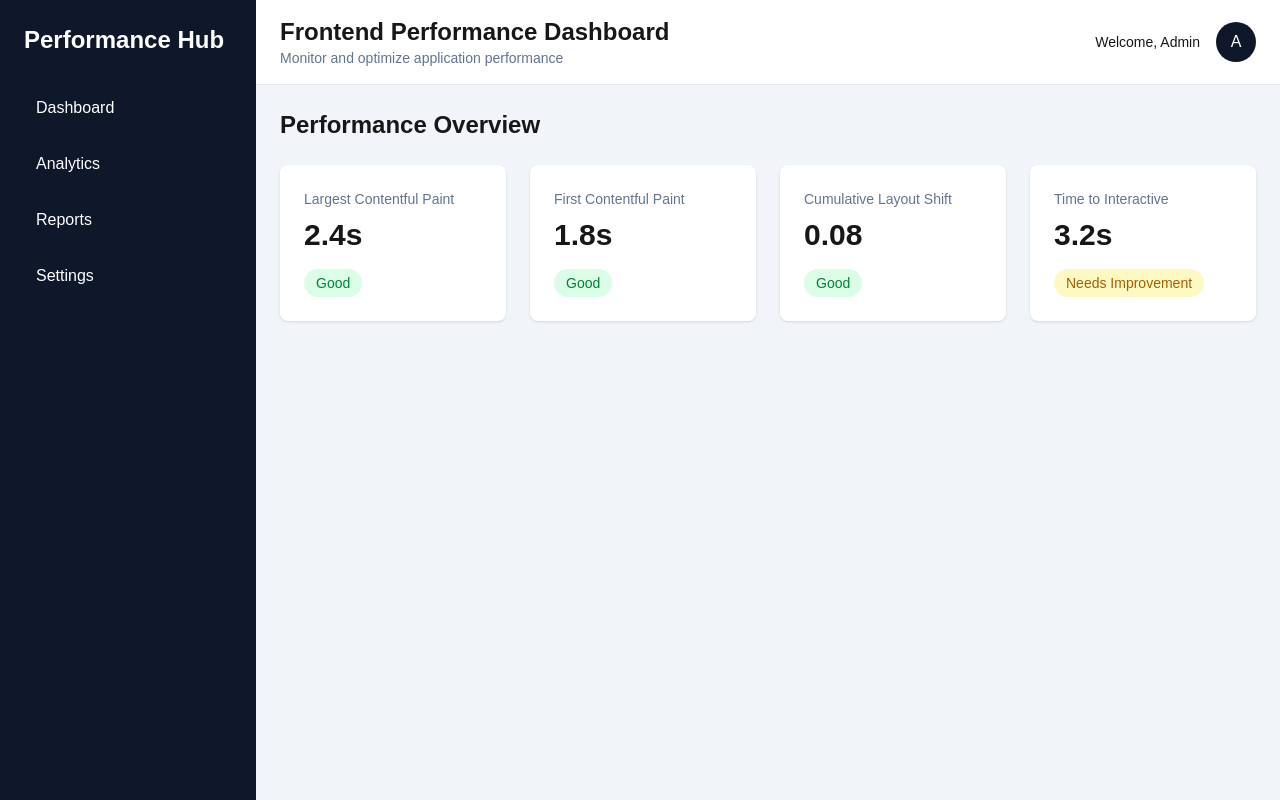
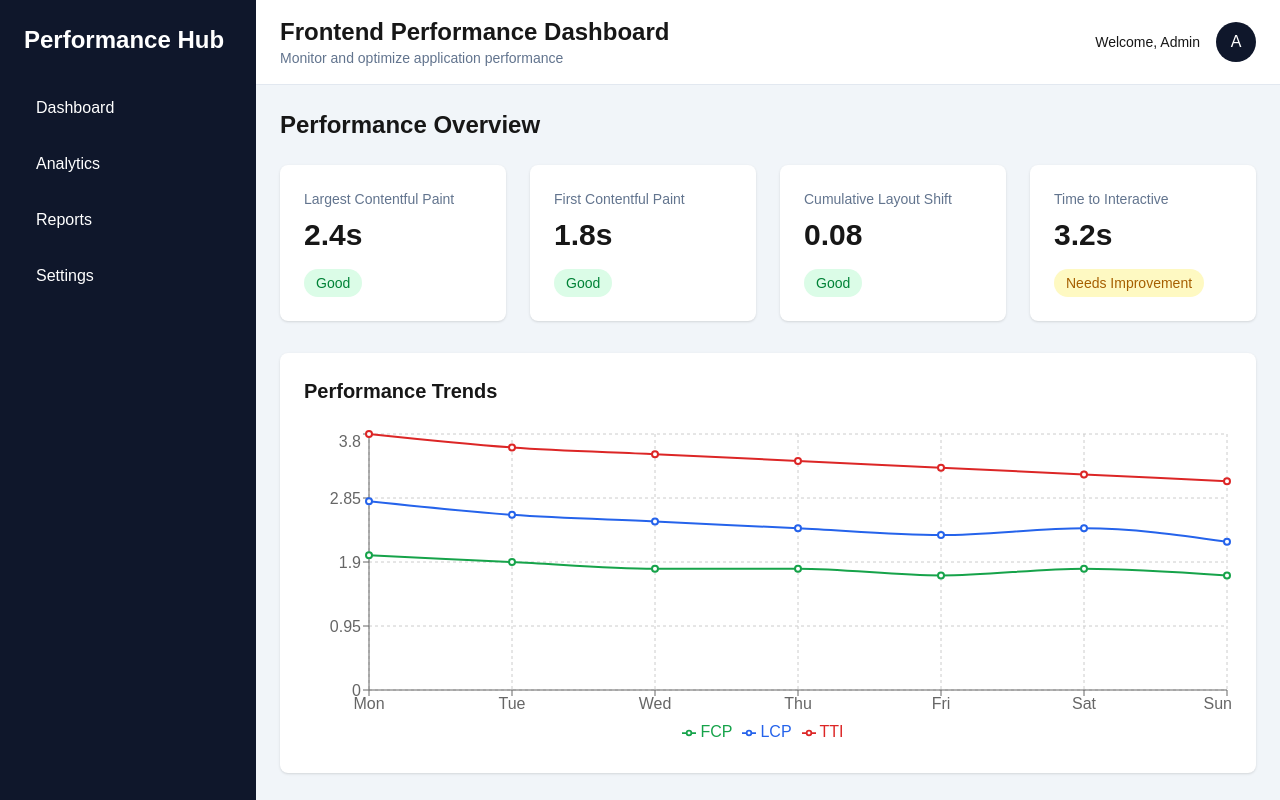
Before and after one commit to Yuvarani-UI/frontend-performance-dashboard, a Next.js app: page / in a window 1280 px wide. Built offline with nearby package versions, Linux system fonts and the light colour scheme.

Commit message:
feat: add performance trends chart using recharts

```diff
--- a/app/page.tsx
+++ b/app/page.tsx
@@ -1,5 +1,6 @@
 import DashboardLayout from '../src/components/layout/dashboardlayout';
 import StatsCard from '@/src/components/dashboard/statscard';
+import PerformanceChart from '../src/components/charts/performancechart'
 
 const metrics = [
   {
@@ -42,6 +43,9 @@ export default function Home() {
             />
           ))}
         </div>
+        <div className="mt-8">
+             <PerformanceChart />
+        </div>
       </div>
     </DashboardLayout>
   );
--- /dev/null
+++ b/src/components/charts/performancechart.tsx
@@ -0,0 +1,72 @@
+'use client'
+
+import {
+  LineChart,
+  Line,
+  XAxis,
+  YAxis,
+  CartesianGrid,
+  Tooltip,
+  Legend,
+  ResponsiveContainer,
+} from 'recharts';
+
+const data = [
+  { day: 'Mon', lcp: 2.8, fcp: 2.0, tti: 3.8 },
+  { day: 'Tue', lcp: 2.6, fcp: 1.9, tti: 3.6 },
+  { day: 'Wed', lcp: 2.5, fcp: 1.8, tti: 3.5 },
+  { day: 'Thu', lcp: 2.4, fcp: 1.8, tti: 3.4 },
+  { day: 'Fri', lcp: 2.3, fcp: 1.7, tti: 3.3 },
+  { day: 'Sat', lcp: 2.4, fcp: 1.8, tti: 3.2 },
+  { day: 'Sun', lcp: 2.2, fcp: 1.7, tti: 3.1 },
+];
+
+export default function PerformanceChart() {
+  return (
+    <div className="rounded-lg bg-white p-6 shadow">
+      <h2 className="mb-6 text-xl font-semibold">
+        Performance Trends
+      </h2>
+
+      <div className="h-80">
+        <ResponsiveContainer width="100%" height="100%">
+          <LineChart data={data}>
+            <CartesianGrid strokeDasharray="3 3" />
+
+            <XAxis dataKey="day" />
+
+            <YAxis />
+
+            <Tooltip />
+
+            <Legend />
+
+            <Line
+              type="monotone"
+              dataKey="lcp"
+              stroke="#2563eb"
+              strokeWidth={2}
+              name="LCP"
+            />
+
+            <Line
+              type="monotone"
+              dataKey="fcp"
+              stroke="#16a34a"
+              strokeWidth={2}
+              name="FCP"
+            />
+
+            <Line
+              type="monotone"
+              dataKey="tti"
+              stroke="#dc2626"
+              strokeWidth={2}
+              name="TTI"
+            />
+          </LineChart>
+        </ResponsiveContainer>
+      </div>
+    </div>
+  );
+}
```
